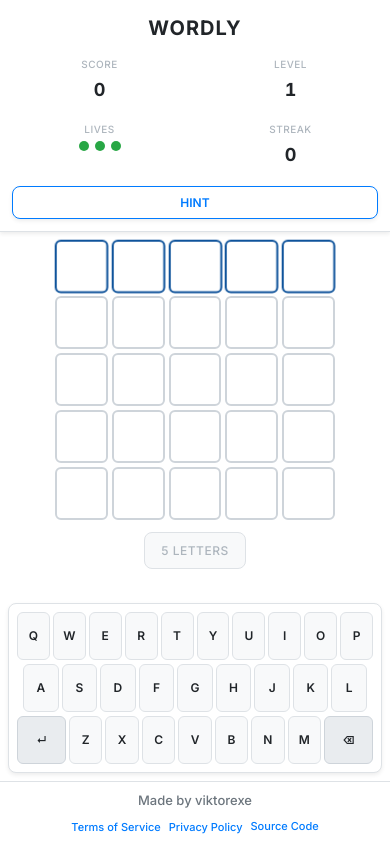
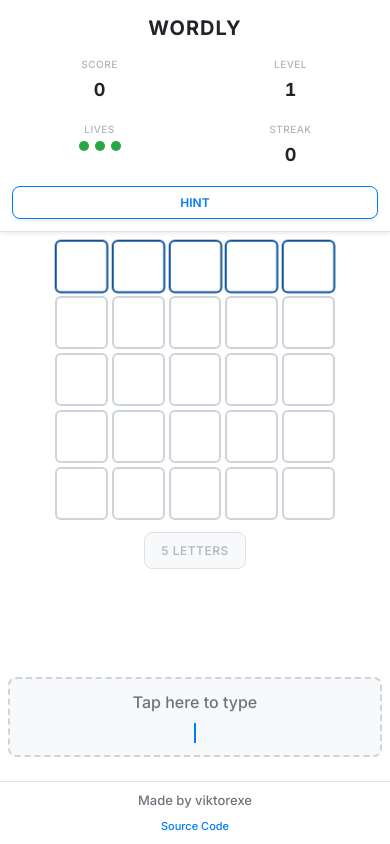
Before and after one commit to viktorexe/cybermind, a Next.js app: page / in a window 390 px wide. Built offline with nearby package versions, Linux system fonts and the light colour scheme.

Commit message:
"Changes to TOS, Policy (removal). Re-branding"

```diff
--- a/app/components/Footer.tsx
+++ b/app/components/Footer.tsx
@@ -1,32 +1,14 @@
-import React, { useState } from 'react'
-import { motion, AnimatePresence } from 'framer-motion'
+import React from 'react'
 import styles from './Footer.module.css'
 
 export default function Footer() {
-  const [activeModal, setActiveModal] = useState<'tos' | 'privacy' | null>(null)
-
-  const closeModal = () => setActiveModal(null)
-
   return (
-    <>
     <footer className={styles.footer}>
       <div className={styles.content}>
         <span className={styles.credit}>Made by viktorexe</span>
         <div className={styles.links}>
-            <button
-              className={styles.link}
-              onClick={() => setActiveModal('tos')}
-            >
-              Terms of Service
-            </button>
-            <button
-              className={styles.link}
-              onClick={() => setActiveModal('privacy')}
-            >
-              Privacy Policy
-            </button>
           <a
-              href="https://github.com/viktorexe/cybermind"
+            href="https://github.com/viktorexe/neonguess"
             target="_blank"
             rel="noopener noreferrer"
             className={styles.link}
@@ -36,89 +18,5 @@ export default function Footer() {
         </div>
       </div>
     </footer>
-
-      <AnimatePresence>
-        {activeModal && (
-          <motion.div
-            className={styles.modalOverlay}
-            initial={{ opacity: 0 }}
-            animate={{ opacity: 1 }}
-            exit={{ opacity: 0 }}
-            onClick={closeModal}
-          >
-            <motion.div
-              className={styles.modal}
-              initial={{ scale: 0.9, opacity: 0 }}
-              animate={{ scale: 1, opacity: 1 }}
-              exit={{ scale: 0.9, opacity: 0 }}
-              onClick={(e) => e.stopPropagation()}
-            >
-              <button className={styles.closeButton} onClick={closeModal}>
-                ×
-              </button>
-
-              <div className={styles.modalContent}>
-                {activeModal === 'tos' && (
-                  <>
-                    <h2>Terms of Service</h2>
-                    <div className={styles.text}>
-                      <p><strong>Last updated:</strong> December 2024</p>
-
-                      <h3>1. Acceptance of Terms</h3>
-                      <p>By accessing and using Wordly, you accept and agree to be bound by the terms and provision of this agreement.</p>
-
-                      <h3>2. Use License</h3>
-                      <p>Permission is granted to temporarily use Wordly for personal, non-commercial transitory viewing only. This is the grant of a license, not a transfer of title.</p>
-
-                      <h3>3. Disclaimer</h3>
-                      <p>The game is provided &ldquo;as is&rdquo; without any representations or warranties, express or implied. We make no representations or warranties in relation to this game or the information and materials provided.</p>
-
-                      <h3>4. Limitations</h3>
-                      <p>In no event shall Wordly or its suppliers be liable for any damages arising out of the use or inability to use the game.</p>
-
-                      <h3>5. Fair Play</h3>
-                      <p>Users are expected to play fairly and not use automated tools or scripts to solve puzzles.</p>
-
-                      <h3>6. Modifications</h3>
-                      <p>We may revise these terms at any time without notice. By using this game, you are agreeing to be bound by the current version of these terms.</p>
-                    </div>
-                  </>
-                )}
-
-                {activeModal === 'privacy' && (
-                  <>
-                    <h2>Privacy Policy</h2>
-                    <div className={styles.text}>
-                      <p><strong>Last updated:</strong> December 2024</p>
-
-                      <h3>1. Information We Collect</h3>
-                      <p>Wordly is designed with privacy in mind. We do not collect, store, or transmit any personal information. All game data is stored locally on your device.</p>
-
-                      <h3>2. Local Storage</h3>
-                      <p>The game uses your browser&apos;s local storage to save your game progress, statistics, and preferences. This data never leaves your device.</p>
-
-                      <h3>3. No Tracking</h3>
-                      <p>We do not use cookies, analytics, or any tracking technologies. Your gameplay is completely private.</p>
-
-                      <h3>4. No Account Required</h3>
-                      <p>Wordly does not require account creation or personal information to play.</p>
-
-                      <h3>5. Third-Party Services</h3>
-                      <p>This game does not integrate with any third-party services that could access your data.</p>
-
-                      <h3>6. Data Security</h3>
-                      <p>Since no data is transmitted or stored on our servers, your privacy is protected by design.</p>
-
-                      <h3>7. Contact</h3>
-                      <p>If you have any questions about this Privacy Policy, please contact us through our GitHub repository.</p>
-                    </div>
-                  </>
-                )}
-              </div>
-            </motion.div>
-          </motion.div>
-        )}
-      </AnimatePresence>
-    </>
   )
 }
--- a/app/components/VirtualKeyboard.module.css
+++ b/app/components/VirtualKeyboard.module.css
@@ -184,27 +184,16 @@
 /* Mobile optimizations */
 @media (max-width: 768px) {
   .keyboard {
-    padding: 0.5rem;
-    gap: 0.25rem;
-    max-width: 100%;
+    display: none;
   }
 
-  .key {
-    height: 42px;
-    min-width: 28px;
-    font-size: 0.75rem;
+  .mobileTypingArea {
+    height: 100px;
+    margin: 2rem 0;
   }
 
-  .actionKey {
-    font-size: 0.625rem;
-  }
-
-  .row {
-    gap: 0.1875rem;
-  }
-
-  .row:nth-child(2) {
-    padding: 0 0.375rem;
+  .tapToType {
+    font-size: 1.125rem;
   }
 }
 
@@ -288,3 +277,46 @@
     opacity: 1;
   }
 }
+
+/* Mobile typing area */
+.mobileTypingArea {
+  display: flex;
+  align-items: center;
+  justify-content: center;
+  width: 100%;
+  max-width: 420px;
+  height: 80px;
+  background: var(--bg-secondary);
+  border: 2px dashed var(--border-medium);
+  border-radius: var(--radius-md);
+  cursor: pointer;
+  transition: all 0.3s ease;
+  margin: 1rem 0;
+}
+
+.mobileTypingArea:hover {
+  border-color: var(--accent-primary);
+  background: var(--bg-tertiary);
+}
+
+.tapToType {
+  display: flex;
+  flex-direction: column;
+  align-items: center;
+  gap: 0.5rem;
+  color: var(--text-secondary);
+  font-size: 1rem;
+  font-weight: 500;
+}
+
+.cursor {
+  width: 2px;
+  height: 20px;
+  background: var(--accent-primary);
+  animation: blink 1s infinite;
+}
+
+@keyframes blink {
+  0%, 50% { opacity: 1; }
+  51%, 100% { opacity: 0; }
+}
--- a/app/components/VirtualKeyboard.tsx
+++ b/app/components/VirtualKeyboard.tsx
@@ -1,4 +1,4 @@
-import React from 'react'
+import React, { useRef, useEffect } from 'react'
 import { motion } from 'framer-motion'
 import { LetterStates } from '../types/game'
 import styles from './VirtualKeyboard.module.css'
@@ -11,11 +11,20 @@ interface VirtualKeyboardProps {
 }
 
 export default function VirtualKeyboard({ onKeyPress, onSubmit, letterStates, disabled }: VirtualKeyboardProps) {
+  const hiddenInputRef = useRef<HTMLInputElement>(null)
+  const isMobile = typeof window !== 'undefined' && window.innerWidth <= 768
+
   const rows = [
     ['Q', 'W', 'E', 'R', 'T', 'Y', 'U', 'I', 'O', 'P'],
     ['A', 'S', 'D', 'F', 'G', 'H', 'J', 'K', 'L'],
     ['ENTER', 'Z', 'X', 'C', 'V', 'B', 'N', 'M', 'BACKSPACE']
   ]
+
+  useEffect(() => {
+    if (isMobile && hiddenInputRef.current) {
+      hiddenInputRef.current.focus()
+    }
+  }, [isMobile])
 
   const getKeyClass = (key: string) => {
     if (key === 'ENTER' || key === 'BACKSPACE') return styles.actionKey
@@ -47,7 +56,59 @@ export default function VirtualKeyboard({ onKeyPress, onSubmit, letterStates, di
     return key
   }
 
+  const handleMobileInput = (e: React.KeyboardEvent<HTMLInputElement>) => {
+    e.preventDefault()
+    const key = e.key.toUpperCase()
+
+    if (key === 'ENTER') {
+      onSubmit()
+    } else if (key === 'BACKSPACE') {
+      onKeyPress('BACKSPACE')
+    } else if (/^[A-Z]$/.test(key)) {
+      onKeyPress(key)
+    }
+  }
+
+  const focusHiddenInput = () => {
+    if (isMobile && hiddenInputRef.current) {
+      hiddenInputRef.current.focus()
+    }
+  }
+
   return (
+    <>
+      {isMobile && (
+        <input
+          ref={hiddenInputRef}
+          type="text"
+          style={{
+            position: 'absolute',
+            left: '-9999px',
+            opacity: 0,
+            pointerEvents: 'none'
+          }}
+          onKeyDown={handleMobileInput}
+          autoComplete="off"
+          autoCorrect="off"
+          autoCapitalize="off"
+          spellCheck={false}
+        />
+      )}
+
+      {isMobile ? (
+        <motion.div
+          className={styles.mobileTypingArea}
+          initial={{ y: 50, opacity: 0 }}
+          animate={{ y: 0, opacity: 1 }}
+          transition={{ duration: 0.5, delay: 0.3 }}
+          onClick={focusHiddenInput}
+        >
+          <div className={styles.tapToType}>
+            <span>Tap here to type</span>
+            <div className={styles.cursor} />
+          </div>
+        </motion.div>
+      ) : (
         <motion.div
           className={styles.keyboard}
           initial={{ y: 50, opacity: 0 }}
@@ -89,5 +150,7 @@ export default function VirtualKeyboard({ onKeyPress, onSubmit, letterStates, di
         </motion.div>
       ))}
         </motion.div>
+      )}
+    </>
   )
 }
--- a/app/layout.tsx
+++ b/app/layout.tsx
@@ -3,11 +3,11 @@ import type { Metadata } from 'next'
 import './styles/globals.css'
 
 export const metadata: Metadata = {
-  title: 'Wordly - Daily Word Puzzle',
-  description: 'A clean and elegant word guessing game. Guess the 5-letter word in 6 tries!',
+  title: 'NeonGuess - Cyberpunk Word Arena',
+  description: 'A futuristic cyberpunk word guessing game. Crack the 5-letter code in 5 tries!',
   viewport: 'width=device-width, initial-scale=1, maximum-scale=1',
   manifest: '/manifest.json',
-  themeColor: '#007bff',
+  themeColor: '#00ffff',
   other: {
     'apple-mobile-web-app-capable': 'yes',
     'apple-mobile-web-app-status-bar-style': 'black-translucent'
--- a/package.json
+++ b/package.json
@@ -1,5 +1,5 @@
 {
-  "name": "wordly-game",
+  "name": "neonguess-game",
   "version": "1.0.0",
   "private": true,
   "scripts": {
```
Also changed, not shown: app/manifest.json, 1 other file (tests, documents, lock files or other folders). Lines whose indentation alone changed are shown as unchanged.
